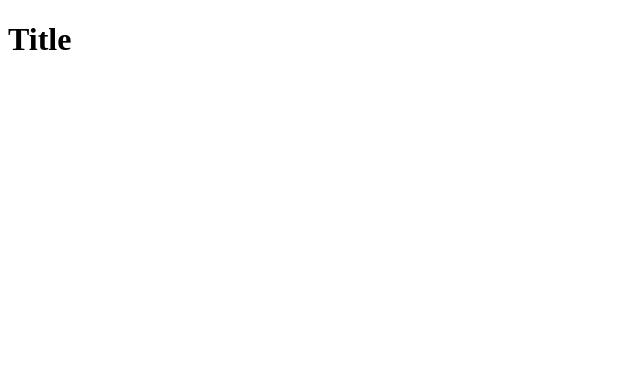
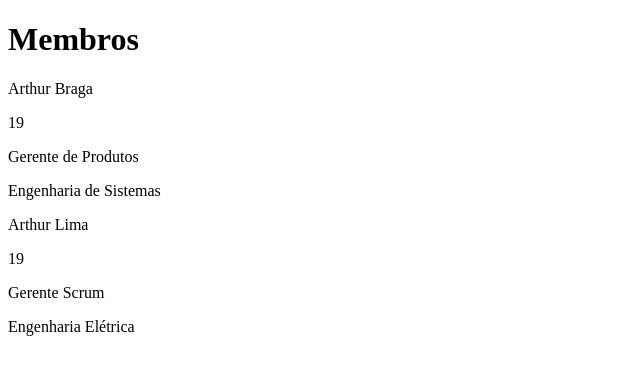
Before and after one commit to PedroGiacomin/quick-note-ex, a React (Create React App) app: page / in a window 1280 px wide. Shown: the top 374 px of the page, without its empty margins (0-640 px from the left). Built offline with nearby package versions, Linux system fonts and the light colour scheme.

Commit message:
Props
Passagem de valores para um componente usando props. Exemplo usando children tb

```diff
--- a/src/App.js
+++ b/src/App.js
@@ -1,12 +1,29 @@
-import React from "react"
+import React from "react";
+import Membro from "./Membro";
+import Title from "./Title";
+
+const braga = {
+  nome: "Arthur Braga",
+  idade: 19,
+  cargo: "Gerente de Produtos",
+  curso: "Engenharia de Sistemas",
+};
+
+const lima = {
+  nome: "Arthur Lima",
+  idade: 19,
+  cargo: "Gerente Scrum",
+  curso: "Engenharia Elétrica",
+};
 
 function App(){
 
   return(
     <div>
-      <h1>
-        Title
-      </h1>
+      <Title title={"Membros"}>
+        <Membro membro={braga}/>
+        <Membro membro={lima}/>
+      </Title>
     </div>
   )
 
--- /dev/null
+++ b/src/Membro/Membro.js
@@ -0,0 +1,15 @@
+import React from "react"
+
+function Membro(props){
+    console.log(props);
+    return(
+        <div>
+            <p>{props.membro.nome}</p>
+            <p>{props.membro.idade}</p>
+            <p>{props.membro.cargo}</p>
+            <p>{props.membro.curso}</p>
+        </div>
+    );
+}
+
+export default Membro;
--- /dev/null
+++ b/src/Membro/index.js
@@ -0,0 +1,3 @@
+import Membro from "./Membro";
+
+export default Membro;
--- /dev/null
+++ b/src/Title/Title.js
@@ -0,0 +1,13 @@
+import React from "react";
+
+//Outra maneira de passar o props
+function Title({title, children}){
+    return(
+        <div>
+            <h1>{title}</h1>
+            {children}
+        </div>
+    );
+}
+
+export default Title
--- /dev/null
+++ b/src/Title/index.js
@@ -0,0 +1,3 @@
+import Title from "./Title";
+
+export default Title;
```
